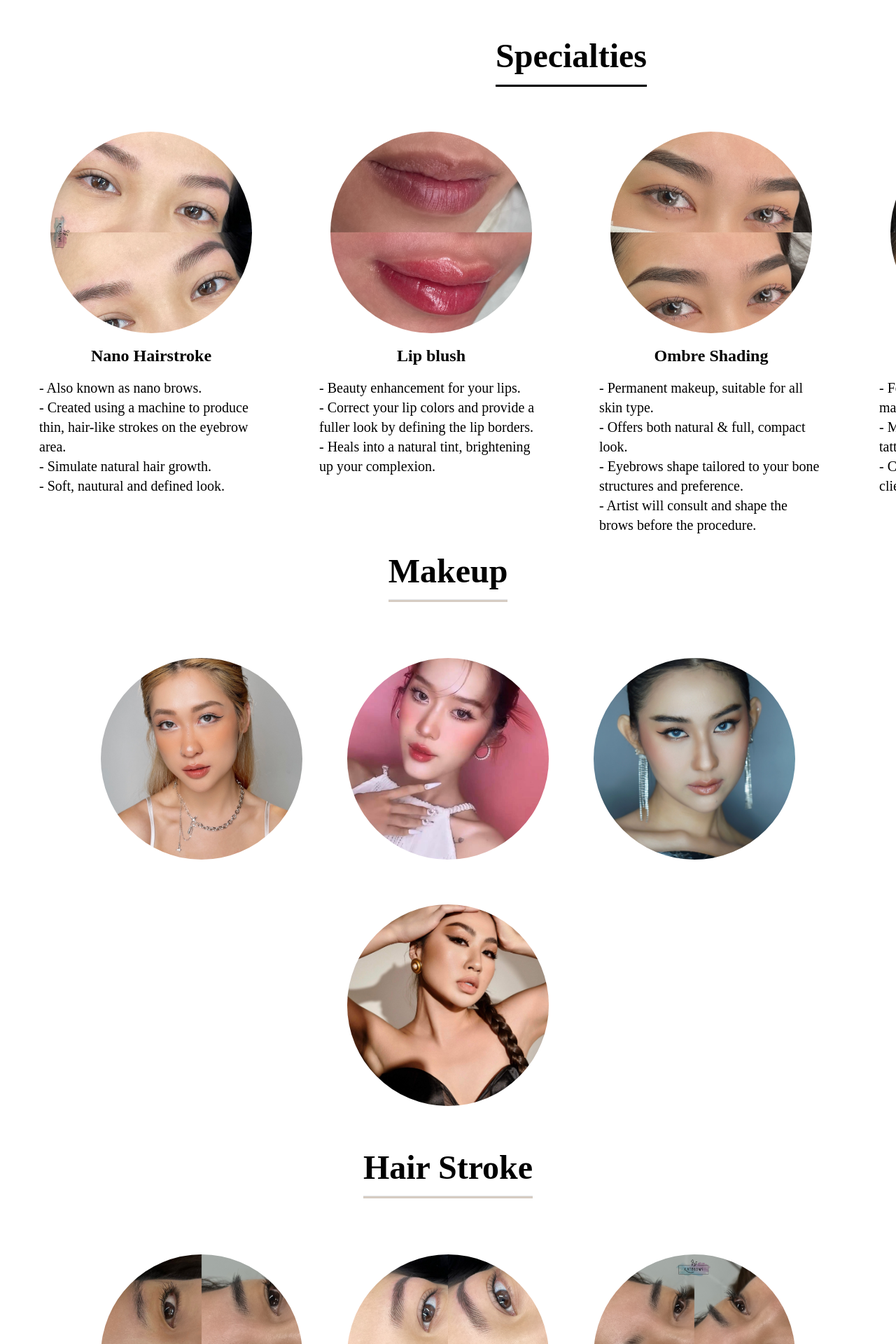
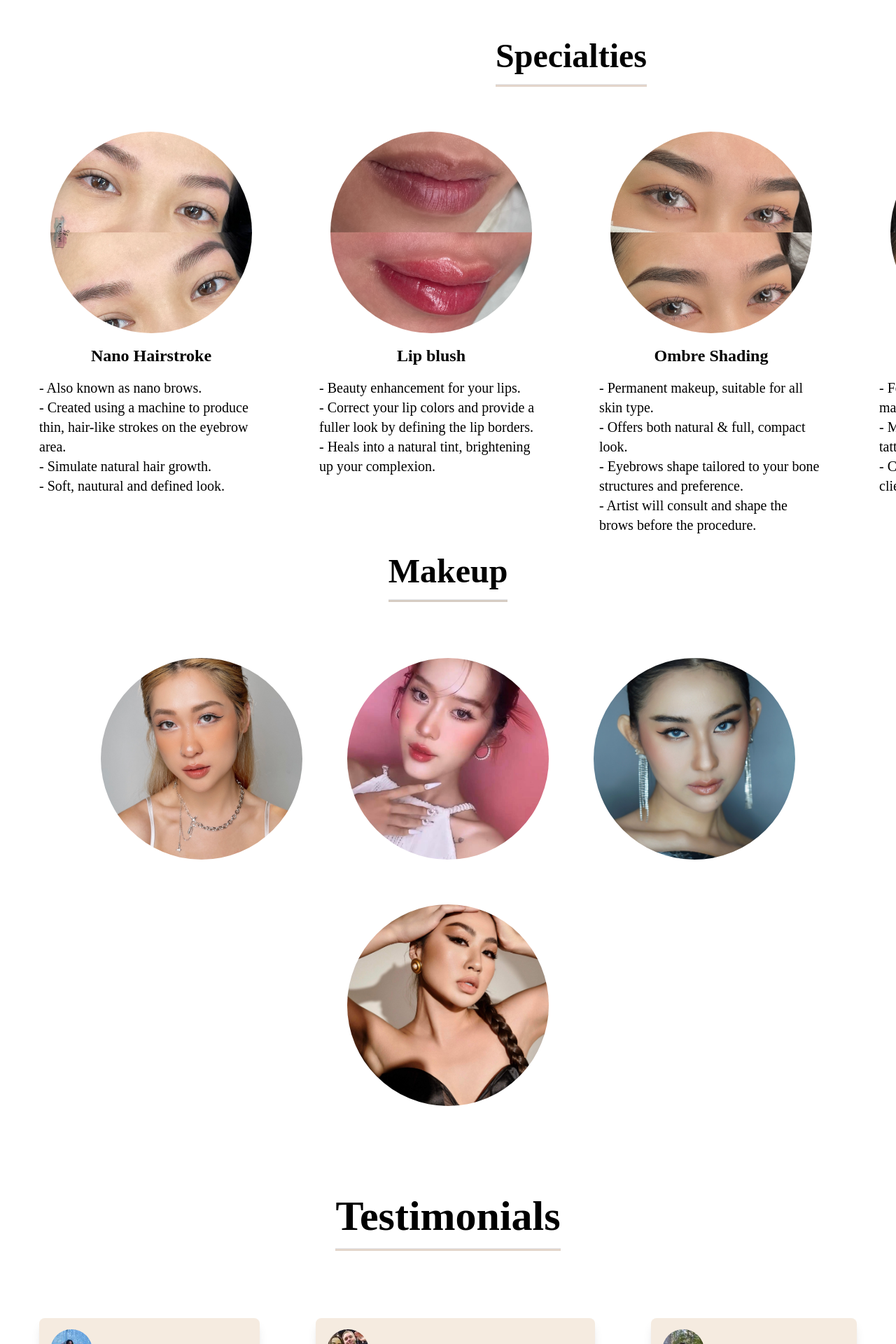
Before and after one commit to khoaluu2014/katglam-portfolio, a React (Create React App) app: page / in a window 1280 px wide. Shown: the part 1640-3560 px from the top of the page at 70% size. Built offline with nearby package versions, Linux system fonts and the light colour scheme.

Commit message:
remove portfolio

```diff
--- a/src/components/Services.tsx
+++ b/src/components/Services.tsx
@@ -9,7 +9,7 @@ const Services = () => {
                     <div className='text-4xl font-bold lg:text-5xl'>
                         Specialties
                     </div>
-                    <hr className='my-4 h-1 bg-black'/>
+                    <hr className='my-4 h-1 bg-four'/>
                 </div>
                 <div className='flex flex-col justify-evenly gap-20 px-14 text-xl lg:flex-row'>
                     {
--- a/src/components/Testimonials.tsx
+++ b/src/components/Testimonials.tsx
@@ -5,12 +5,12 @@ const Testimonials = () => {
     return (
         <section id='testimonials'>
             <div className='grid h-auto w-full content-center justify-items-center gap-8 font-body lg:h-screen'>
-                <div className='mt-12'>
-                    <h1 className=' text-6xl font-bold'>
+                <div className='my-12 block'>
+                    <h1 className='text-6xl font-bold'>
                         Testimonials
                     </h1>
+                    <hr className='my-4 h-1 bg-four'/>
                 </div>
-                <hr className='my-4 mb-24 h-1 w-52 bg-black'/>
                 <div className='text-md flex flex-col justify-evenly gap-20 px-4 lg:flex-row lg:px-14 lg:text-xl'>
                     {testimonials.map((testimonial) => (
                         <div key={testimonial.name} className='rounded-lg bg-three p-4 shadow-lg'>
--- a/src/data/data.tsx
+++ b/src/data/data.tsx
@@ -9,15 +9,7 @@ import makeup1 from '../assets/makeup1.jpg'
 import makeup2 from '../assets/makeup2.jpg'
 import makeup3 from '../assets/makeup3.jpg'
 import makeup4 from '../assets/makeup4.jpg'
-import hairstroke1 from '../assets/hairstroke/1.jpeg'
-import hairstroke2 from '../assets/hairstroke/2.jpeg'
-import hairstroke3 from '../assets/hairstroke/3.jpeg'
-import lipblush1 from '../assets/lipblush/1.jpeg'
-import lipblush2 from '../assets/lipblush/2.jpeg'
-import lipblush3 from '../assets/lipblush/3.jpeg'
-import ombre1 from '../assets/ombre/1.jpeg'
-import ombre2 from '../assets/ombre/2.jpeg'
-import ombre3 from '../assets/ombre/3.jpeg'
+
 export const testimonials = [
     {
         name: "Krystal C.",
@@ -117,38 +109,5 @@ export const portfolio = [
                 image: makeup4
             },
         ],
-        "Hair Stroke": [
-            {
-                image: hairstroke1
-            },
-            {
-                image: hairstroke2
-            },
-            {
-                image: hairstroke3
-            }
-        ],
-        "Lip Blush": [
-            {
-                image: lipblush1
-            },
-            {
-                image: lipblush2
-            },
-            {
-                image: lipblush3
-            }
-        ],
-        "Ombre": [
-            {
-                image: ombre1
-            },
-            {
-                image: ombre2
-            },
-            {
-                image: ombre3
-            }
-        ]
     }
 ];
```
